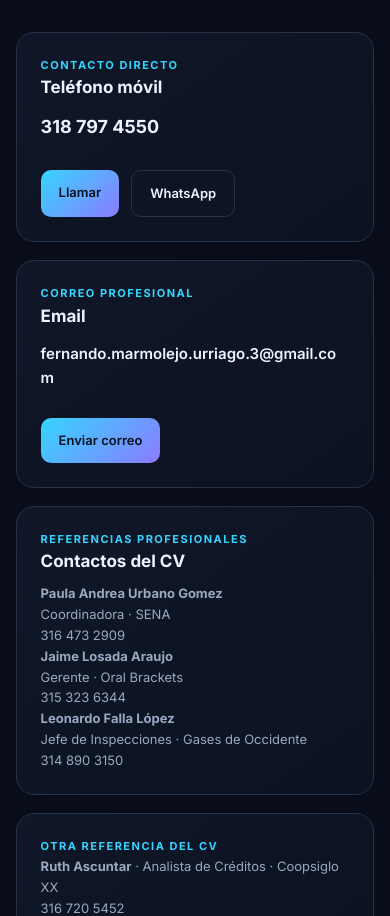
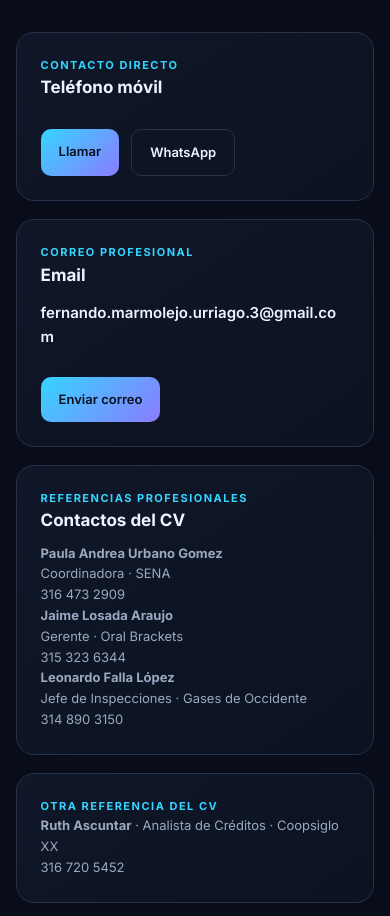
Before and after one commit to fernandomarmolejourriago3-cmd/portafoliofernando, a plain HTML site: page index.html in a window 390 px wide. Shown: the part 7131-8047 px from the top of the page. Drawn offline with Linux system fonts and the light colour scheme.

Commit message:
Remove phone number from contact details
Removed phone number display from the contact section.

```diff
--- a/index.html
+++ b/index.html
@@ -139,7 +139,7 @@ footer{padding:30px 0;color:#718098;border-top:1px solid var(--line);font-size:1
      <div class="kicker">CONTACTO DIRECTO</div>
      <h3>Teléfono móvil</h3>
      <p style="font-size:18px;color:#eef4ff;font-weight:700;margin-top:12px">
-       <a href="tel:+573187974550">318 797 4550</a>
+       <a href="tel:+573187974550"></a>
      </p>
      <div class="actions"><a class="btn primary" href="tel:+573187974550">Llamar</a>
      <a class="btn" href="https://wa.me/573187974550" target="_blank">WhatsApp</a></div>
```
